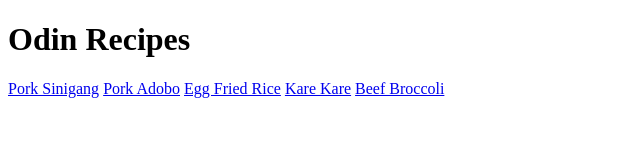
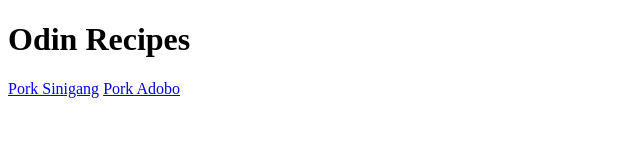
Before and after one commit to yrshzu/odin-recipes, a plain HTML site: page index.html in a window 1280 px wide. Shown: the whole page, without its empty margins (0-640 px from the left). Drawn offline with Linux system fonts and the light colour scheme.

Commit message:
Modified index.html, remove 3 unused recipe links

```diff
--- a/index.html
+++ b/index.html
@@ -10,8 +10,5 @@
     <h1>Odin Recipes</h1>
     <a href="./recipes/pork-sinigang.html">Pork Sinigang</a>
     <a href="./recipes/pork-adobo.html">Pork Adobo</a>
-    <a href="./recipes/egg-fried-rice.html">Egg Fried Rice</a>
-    <a href="./recipes/kare-kare.html">Kare Kare</a>
-    <a href="./recipes/beef-broccoli.html">Beef Broccoli</a>
 </body>
 </html>
```
